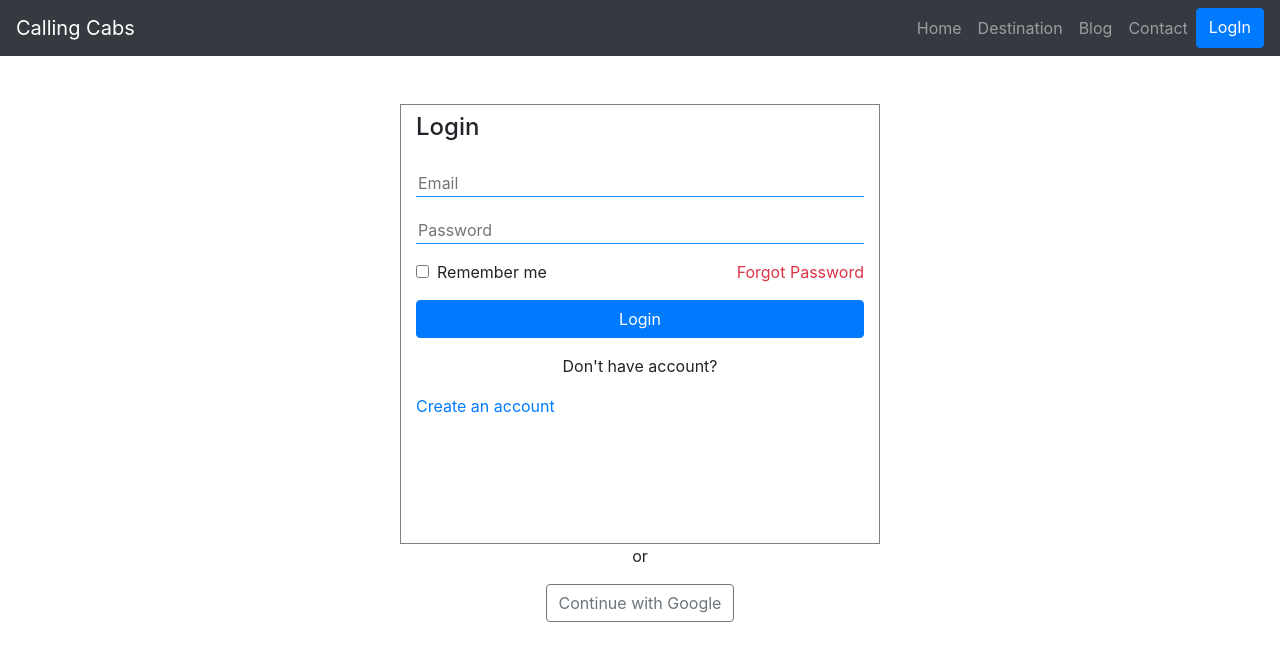
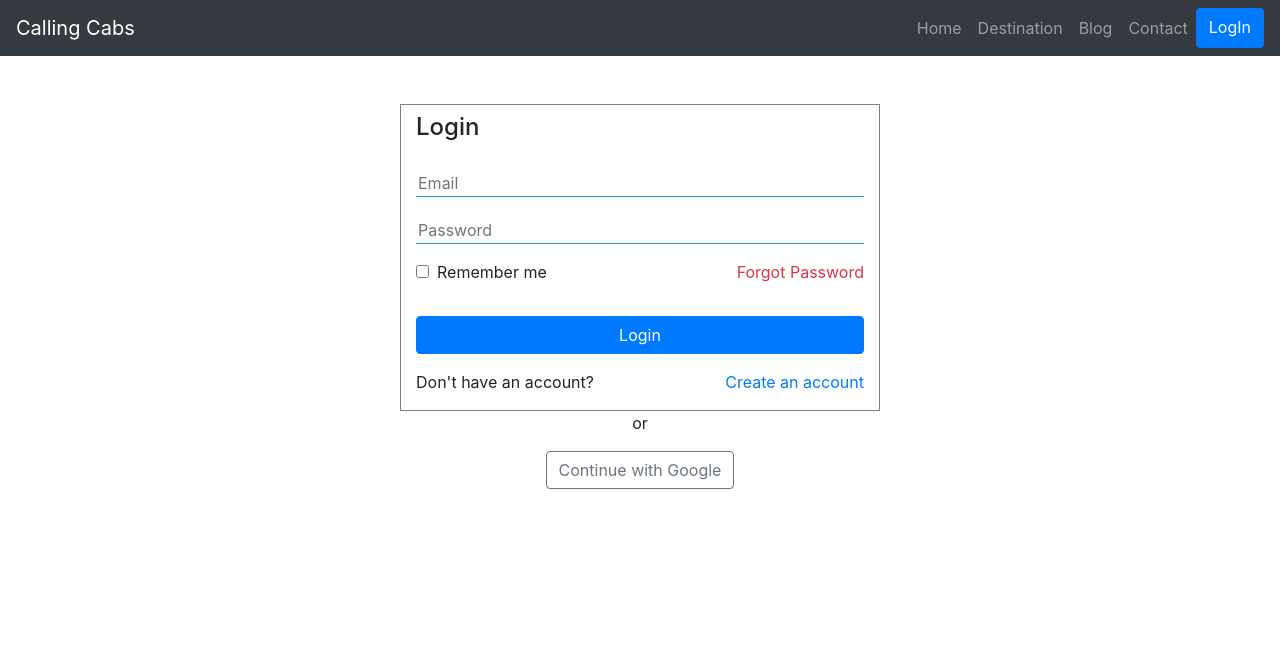
Before and after one commit to SakibNoman/Calling-Cabs, a React (Create React App) app: page /login in a window 1280 px wide. Shown: the top 660 px of the page. Built offline with nearby package versions, Linux system fonts and the light colour scheme.

Commit message:
login signup made dynamic

```diff
--- a/src/Components/Login/Login.css
+++ b/src/Components/Login/Login.css
@@ -11,7 +11,7 @@
   opacity: 1;
 }
 .custom-form {
-  height: 55vh;
+  height: 55%;
   width: 60vh;
   border: 1px solid gray;
 }
--- a/src/Components/Login/Login.js
+++ b/src/Components/Login/Login.js
@@ -1,16 +1,21 @@
-import React from 'react';
+import React, { useState } from 'react';
 import { Link } from 'react-router-dom';
 import './Login.css';
 
 const Login = () => {
+
+    const [option, setOption] = useState('login');
+
     return (
         <div className="d-flex flex-column justify-content-center align-items-center mt-5" >
             <div className="custom-form" >
                 <div className="container">
-                    <h4 className="mt-2" >Login</h4>
+                    <h4 className="mt-2" >{option === 'login' ? 'Login' : 'Create an account'}</h4>
+                    {option === 'signup' && <input type="text" class="input" placeholder="Name" />}
                     <input type="email" class="input" placeholder="Email" />
                     <input type="password" class="input" placeholder="Password" />
-                    <div className="d-flex justify-content-between align-items-baseline" >
+                    {option === 'signup' && <input type="password" class="input" placeholder="Confirm Password" />}
+                    {option === 'login' && <div className="d-flex justify-content-between align-items-baseline" >
                         <div>
                             <input type="checkbox" id="exampleCheck1" />
                             <label className="ml-2 mt-3" for="exampleCheck1">Remember me</label>
@@ -18,10 +23,12 @@ const Login = () => {
                         <Link>
                             <p className="text-danger" >Forgot Password</p>
                         </Link>
+                    </div>}
+                    <button type="button" className="btn btn-primary btn-block mt-3">{option === 'login' ? "Login" : "Create an account"}</button>
+                    <div className="d-flex justify-content-between align-items-baseline" >
+                        <p className="text-center mt-3" >{option === 'login' ? "Don't have an account?" : "Already have an account?"} </p>
+                        <Link onClick={() => option === 'login' ? setOption('signup') : setOption('login')} >{option === 'login' ? "Create an account" : "Login"}</Link>
                     </div>
-                    <button type="button" className="btn btn-primary btn-block">Login</button>
-                    <p className="text-center mt-3" >Don't have account? </p>
-                    <Link to="/login/signup" >Create an account</Link>
                 </div>
             </div>
             <p>or</p>
```
